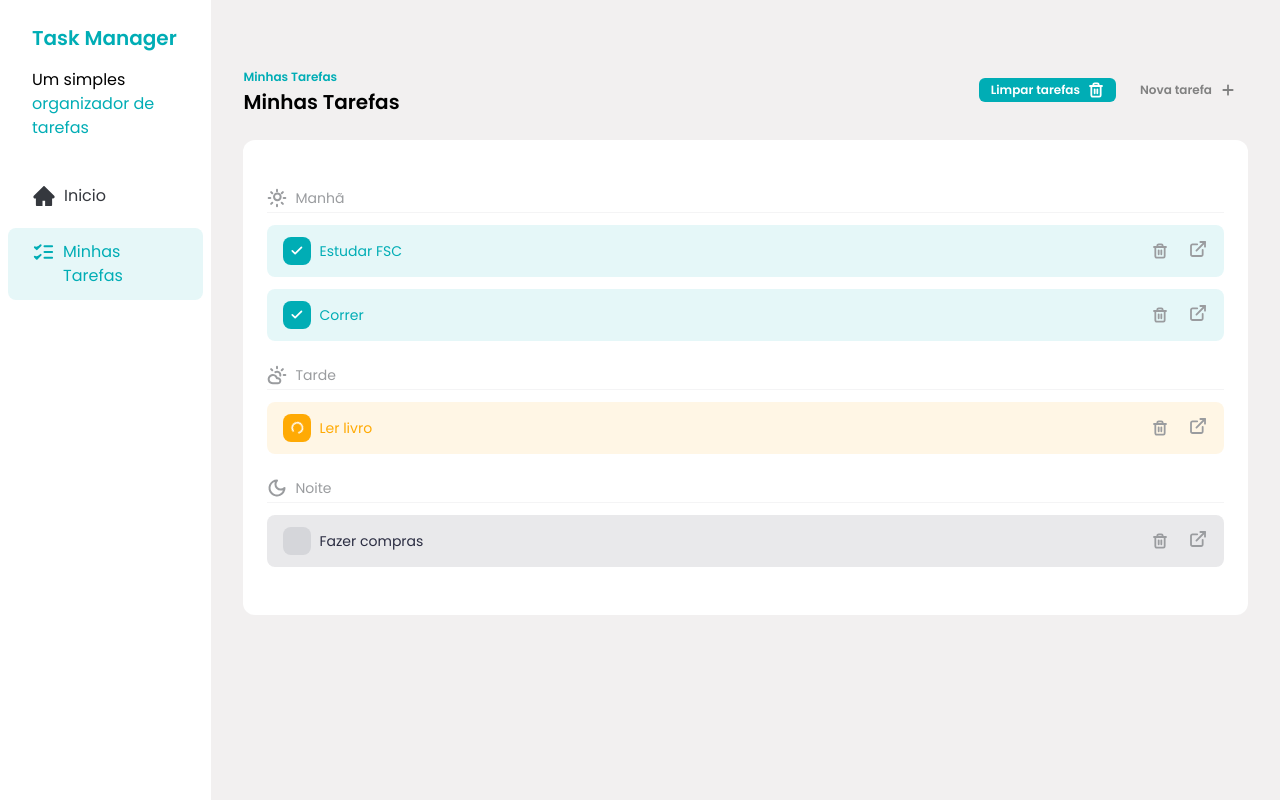
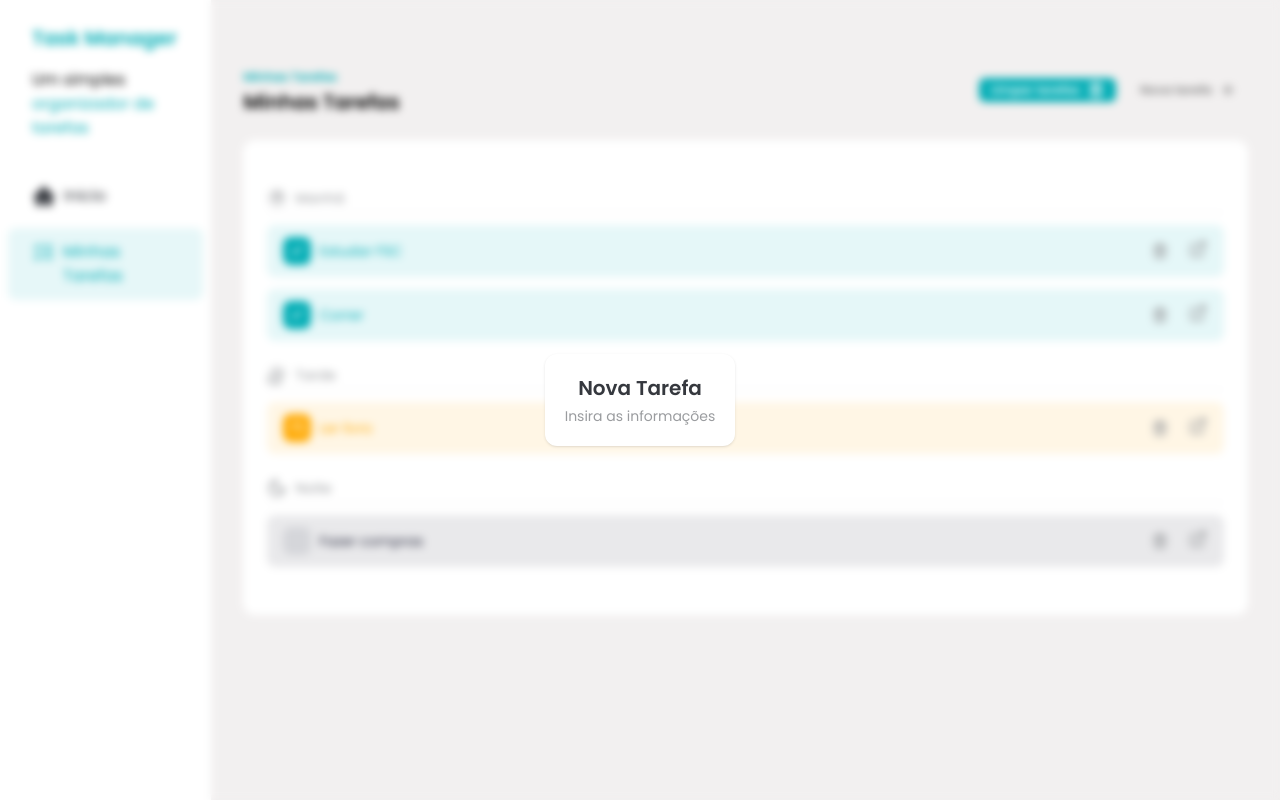
Before and after one commit to DouglasRamosP/task-manager, a React (Vite) app: page / in a window 1280 px wide. Both pictures are taken after a click on the button "Nova tarefa". Built offline with nearby package versions, Linux system fonts and the light colour scheme.

Commit message:
feat: add initial AddTaskDialog component"

```diff
--- /dev/null
+++ b/src/components/AddTaskDialog.jsx
@@ -0,0 +1,18 @@
+import { createPortal } from "react-dom"
+
+const AddTaskDialog = ({ isOpen }) => {
+  if (!isOpen) return null
+
+  return createPortal(
+    <div className="fixed bottom-0 left-0 right-0 top-0 flex h-screen w-screen items-center justify-center backdrop-blur-sm">
+      <div className="rounded-xl bg-white p-5 text-center shadow">
+        <h2 className="text-xl font-semibold text-[#35383E]">Nova Tarefa</h2>
+        <p className="mt-1 text-sm text-[#9A9C9F]">Insira as informações</p>
+      </div>
+    </div>,
+
+    document.body
+  )
+}
+
+export default AddTaskDialog
--- a/src/components/Tasks.jsx
+++ b/src/components/Tasks.jsx
@@ -7,11 +7,14 @@
 import SunIcon from "../assets/icons/sun.svg?react"
 import TrashIcon from "../assets/icons/trash.svg?react"
 import TASKS from "../constants/tasks"
+import AddTaskDialog from "./AddTaskDialog"
 import Button from "./Button"
 import TaskItem from "./TaskItem"
 import TasksSeparator from "./TasksSeparator"
 
 const Tasks = () => {
+  const [addTaskDialogIsOpen, setAddTaskDialogIsOpen] = useState(false)
+
   const [tasks, setTasks] = useState(TASKS)
   const morningTasks = tasks.filter((task) => task.time === "morning")
   const afternoonTasks = tasks.filter((task) => task.time === "afternoon")
@@ -60,7 +63,12 @@
             text="Limpar tarefas"
             icon={<TrashIcon />}
           />
-          <Button variant="ghost" text="Nova tarefa" icon={<AddIcon />} />
+          <Button
+            variant="ghost"
+            text="Nova tarefa"
+            icon={<AddIcon />}
+            onClick={() => setAddTaskDialogIsOpen(true)}
+          />
         </div>
       </div>
 
@@ -106,6 +114,8 @@
               handleDeleteClick={handleTaskDeleteClick}
             />
           ))}
+
+          <AddTaskDialog isOpen={addTaskDialogIsOpen} />
         </div>
       </div>
     </div>
```
